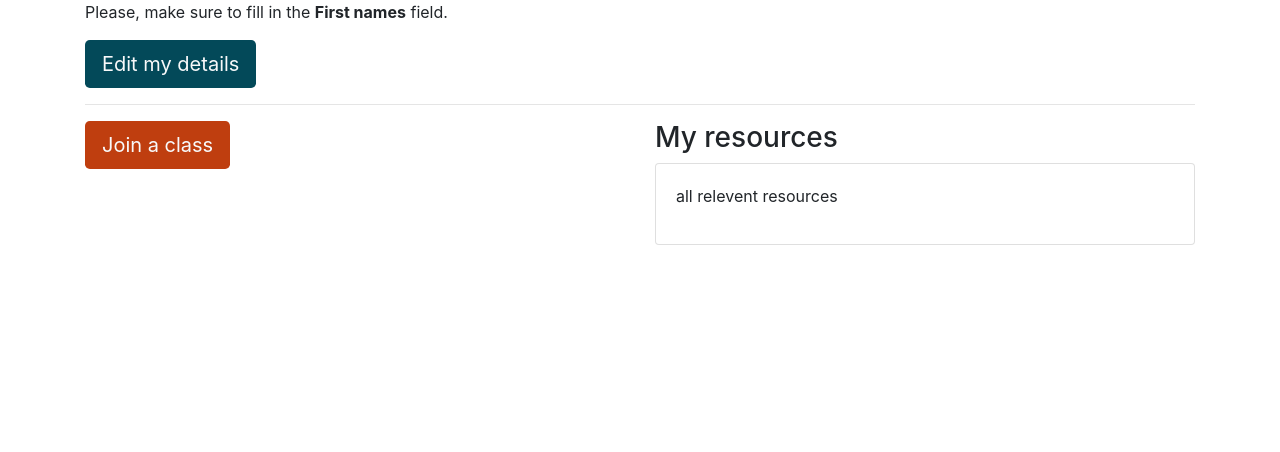
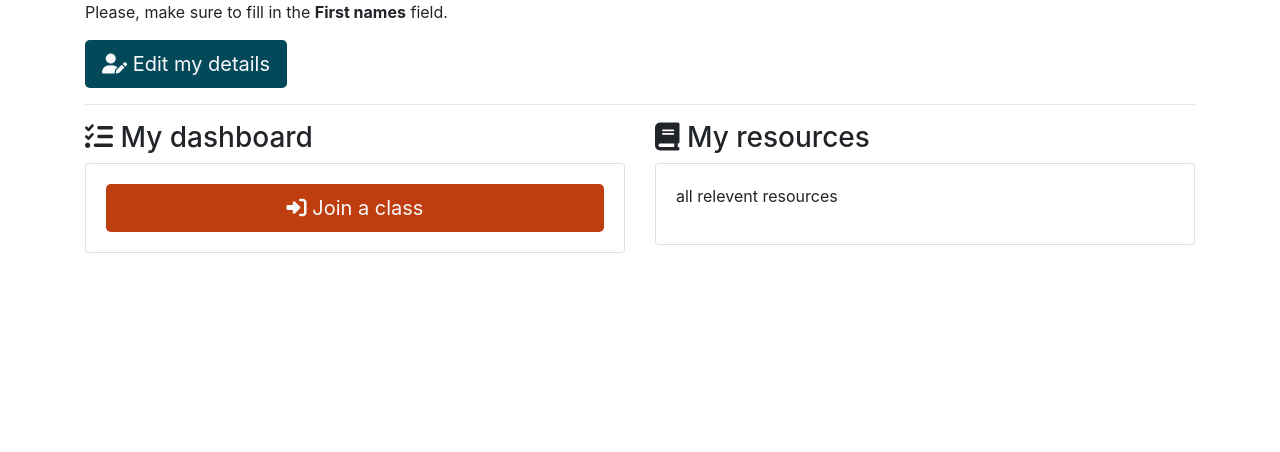
Before and after one commit to AwsSG/educadia, a Django app: page /myaccount/ in a window 1280 px wide. Shown: the part 66-518 px from the top of the page. Run offline with Django 3.2, Linux system fonts and the light colour scheme; the visitor is signed in with stand-in values (Sample User, id 1); data comes from the database, SQL or seed files in the repository; some libraries are stand-ins or nearby versions.

Commit message:
modified myaccount template and added icons

```diff
--- a/myaccount/templates/myaccount/myaccount.html
+++ b/myaccount/templates/myaccount/myaccount.html
@@ -20,6 +20,7 @@
       <p>
         <button class="btn btn-lg main-color-2-bg text-light" type="button" data-toggle="collapse"
           data-target="#collapse-user-details" aria-expanded="false" aria-controls="collapse-user-details">
+          <i class="fas fa-user-edit"></i>
           Edit my details
         </button>
       </p>
@@ -37,6 +38,7 @@
               </div>
               <div class="form-group col-md-6 text-center">
                 <button type="submit" class="btn btn-lg main-color-2-bg text-light">
+                  <i class="fas fa-pen"></i>
                   Update details
                 </button>
               </div>
@@ -50,24 +52,31 @@
   <!-- main functions (create/join class) -->
   <div class="row">
     <div class="col-md-6">
+      <h3><i class="fas fa-tasks"></i> My dashboard</h3>
+      <div class="card card-body">
         {% if account.user_type == 'teacher' %}
         <p>
-        <button class="btn btn-lg main-color-1-bg text-light" type="button" data-toggle="collapse" data-target="#collapse-create-class"
-          aria-expanded="false" aria-controls="collapse-create-class">
+          <button class="btn btn-lg main-color-1-bg text-light" type="button" data-toggle="collapse"
+            data-target="#collapse-create-class" aria-expanded="false" aria-controls="collapse-create-class">
+            <i class="far fa-plus-square"></i>
             Create a new class
           </button>
         </p>
         <div class="collapse" id="collapse-create-class">
-        <div class="card card-body">
+          <div class="">
             create class form goes here
           </div>
         </div>
         {% else %}
-      <button class="btn btn-lg main-color-1-bg text-light">Join a class</button>
+        <button class="btn btn-lg main-color-1-bg text-light">
+          <i class="fas fa-sign-in-alt"></i>
+          Join a class
+        </button>
         {% endif %}
       </div>
+    </div>
     <div class="col-md-6">
-      <h3>My resources</h3>
+      <h3><i class="fas fa-book"></i> My resources</h3>
       <div class="card card-body">
         <p>all relevent resources</p>
       </div>
```
Lines whose indentation alone changed are shown as unchanged.
